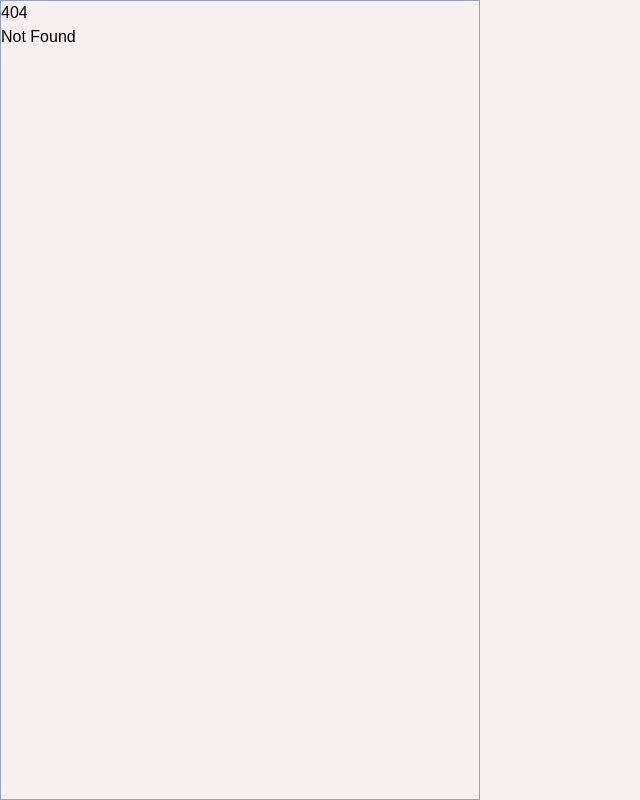
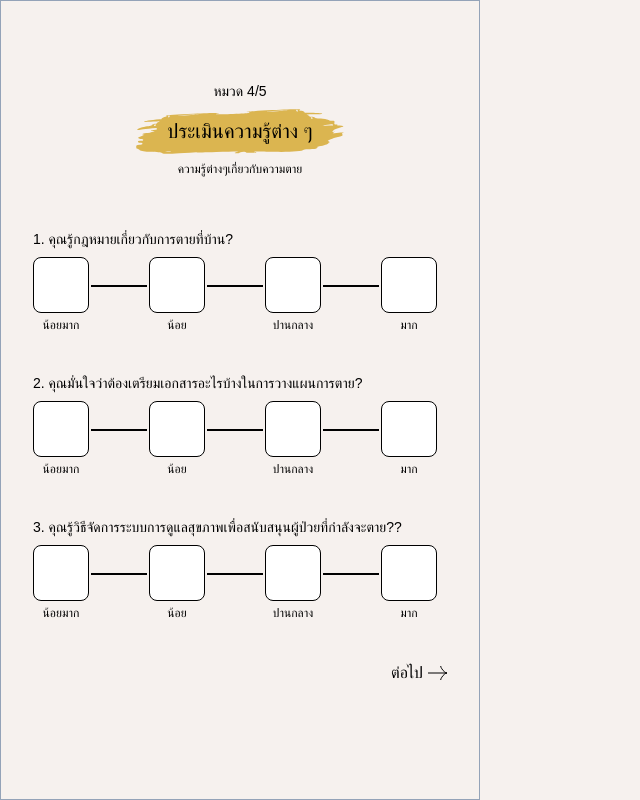
Before and after one commit to Tantatorn-dev/deathtalk-photobooth, a SvelteKit app: page /explore/4 in a window 1280 px wide. Before the commit this address had no page. Shown: the whole page, without its empty margins (0-640 px from the left). Built offline with nearby package versions, Linux system fonts and the light colour scheme; a web font is replaced by a local one.

Commit message:
feat: add chapter 4 question

```diff
--- a/src/routes/explore/+page.svelte
+++ /dev/null
@@ -1,22 +0,0 @@
-<script lang="ts">
-	import { goto } from '$app/navigation';
-	import { name } from '../../store';
-
-	let nameValue: string;
-	name.subscribe((value) => {
-		nameValue = value;
-	});
-</script>
-
-<div class="relative w-full h-full">
-	<div class="flex flex-col items-center justify-center h-full pl-8 pr-8">
-		<p>{nameValue}รู้จักความตายดีแค่ไหน ?</p>
-		<div class="flex flex-col w-full gap-4 pl-16 pr-16 mt-4">
-			<button on:click={()=>goto('/explore/1')} class="button-primary">เริ่มสำรวจตนเอง</button>
-			<p class="text-center underline">สำรวจวิธีเตรียมตาย</p>
-		</div>
-	</div>
-	<div class="absolute bottom-0 w-full">
-		<img src="/misc/note.svg" class="ml-auto mr-auto" alt="note" />
-	</div>
-</div>
--- a/src/routes/explore/3/+page.svelte
+++ b/src/routes/explore/3/+page.svelte
@@ -29,7 +29,7 @@
 			<Question question="3. ประสบการณ์เหล่านั้นทำให้คุณเข้าใจความตายมากขึ้น?" />
 			<Question question="4. ประสบการณ์เหล่านั้นทำให้คุณเข้าใจตัวเองมากขึ้น?" />
 			<div class="flex justify-end">
-				<NextButton target="/explore/2" />
+				<NextButton target="/explore/4" />
 			</div>
 		{/if}
 	</div>
--- /dev/null
+++ b/src/routes/explore/4/+page.svelte
@@ -0,0 +1,40 @@
+<script>
+	import NextButton from '../../../components/common/NextButton.svelte';
+	import Header from '../../../components/explore/Header.svelte';
+	import Question from '../../../components/explore/Question.svelte';
+
+	let index = 0;
+</script>
+
+<div class="flex flex-col gap-3 mt-20 ml-8 mr-8">
+	<Header
+		chapter={4}
+		title="ประเมินความรู้ต่าง ๆ"
+		subtitle="ความรู้ต่างๆเกี่ยวกับความตาย"
+	/>
+	<div class="flex flex-col gap-10 mt-10">
+		{#if index == 0}
+			<Question question="1. คุณรู้กฎหมายเกี่ยวกับการตายที่บ้าน?" />
+			<Question
+				question="2. คุณมั่นใจว่าต้องเตรียมเอกสารอะไรบ้างในการวางแผนการตาย?"
+			/>
+			<Question
+				question="3. คุณรู้วิธีจัดการระบบการดูแลสุขภาพเพื่อสนับสนุนผู้ป่วยที่กำลังจะตาย??"
+			/>
+			<div class="flex justify-end">
+				<NextButton
+					onClick={() => {
+						index = 1;
+					}}
+				/>
+			</div>
+		{:else if index == 1}
+			<Question question="4. คุณรู้กฎหมายเกี่ยวกับการตายที่บ้าน?" />
+			<Question question="5. คุณรู้วิธีจัดการพิธีศพและทางเลือกต่าง ๆ แค่ไหน ??" />
+			<Question question="6. ฉันรู้เกี่ยวกับการบริจาคที่เจ้าหน้าที่สุสานสามารถทำได้เมื่อสิ้นสุดอายุขัย??" />
+			<div class="flex justify-end">
+				<NextButton target="/explore/intermission" />
+			</div>
+		{/if}
+	</div>
+</div>
```
